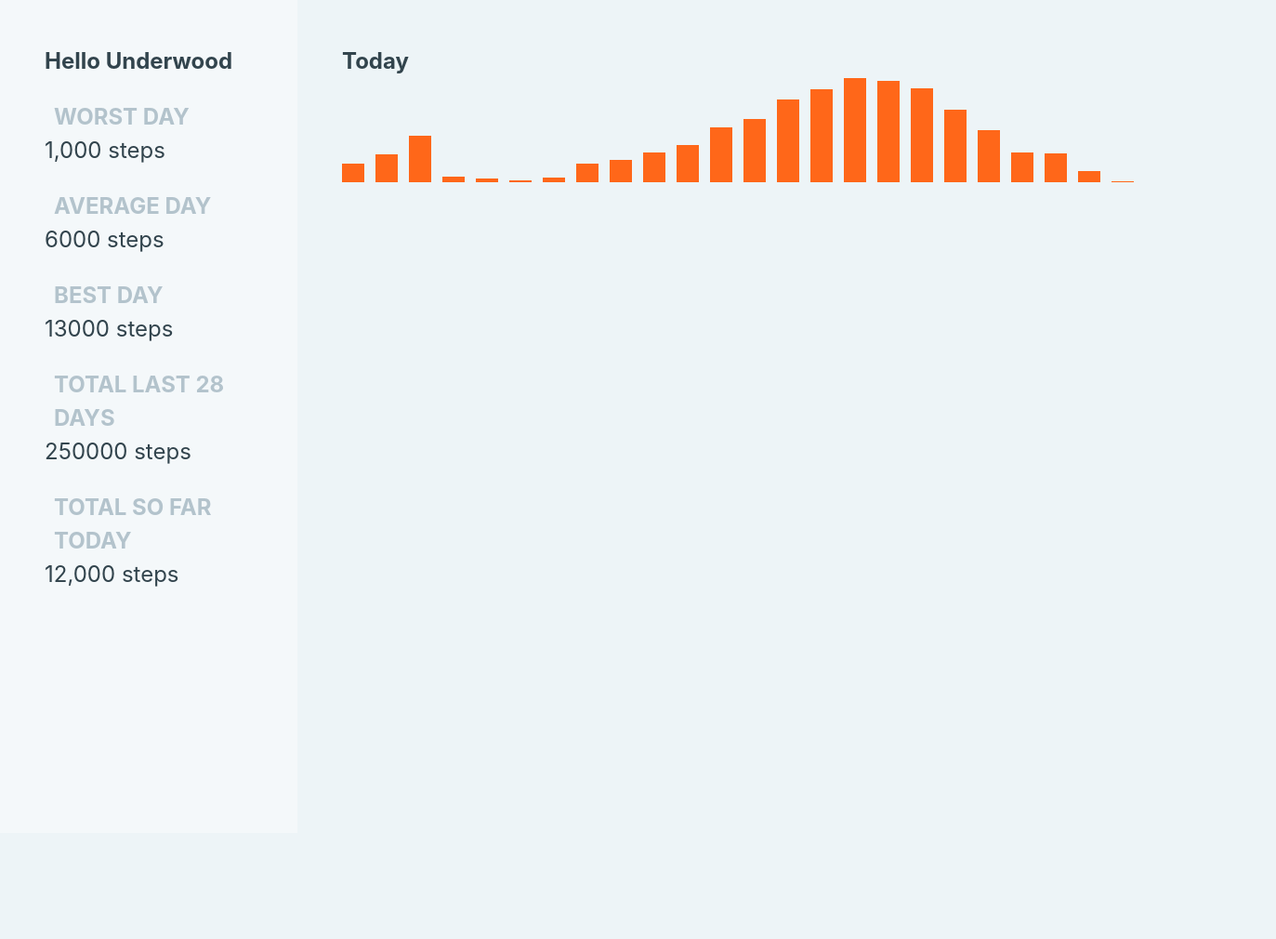
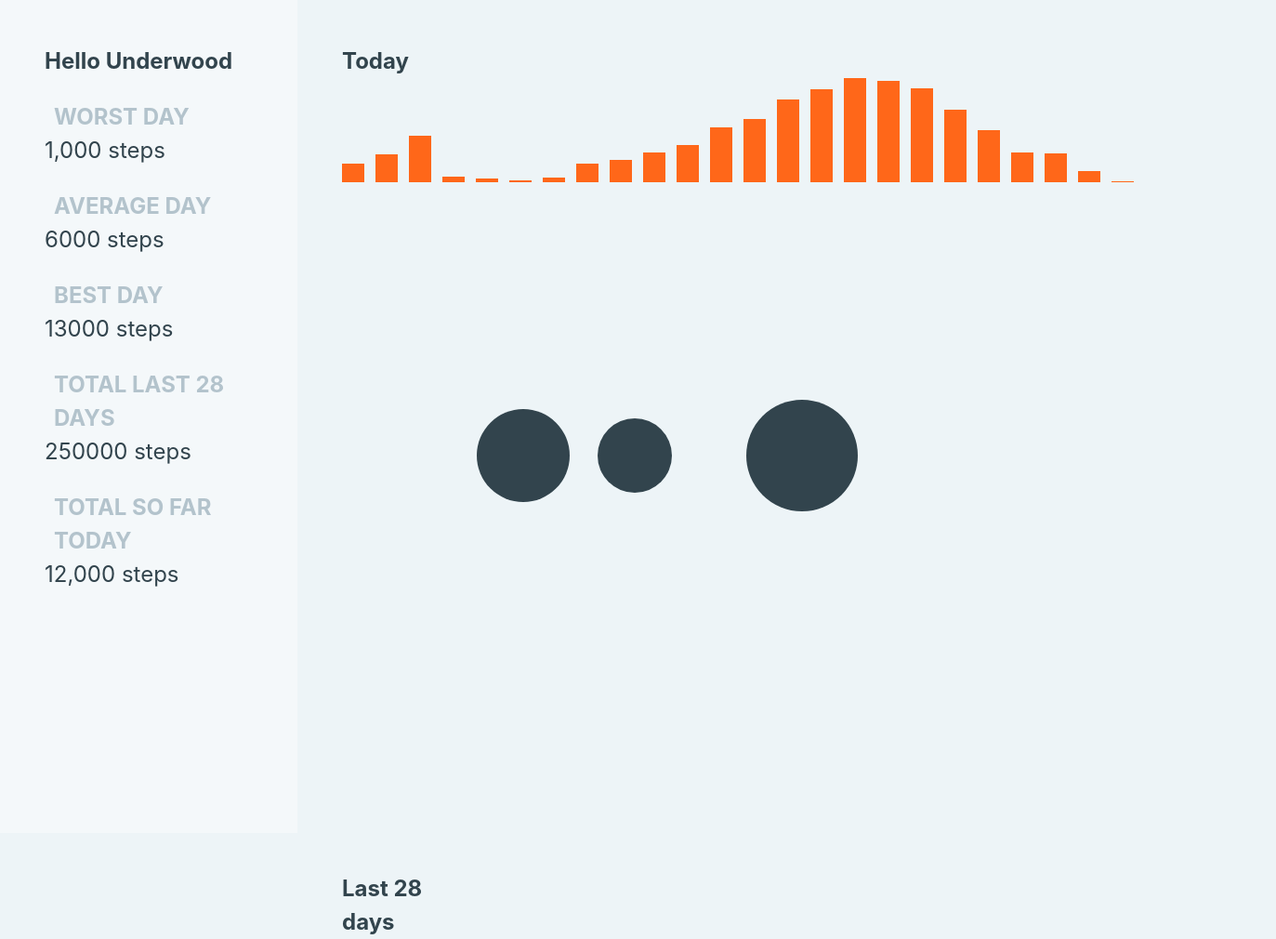
Before and after one commit to KingsLandingCS/Data-Visualization-D3.js, a plain HTML site: page course-flix/index.html in a window 1280 px wide. Shown: the whole page at 93% size, 1373 px wide, since content can reach past the window. Before the commit the page ends 896 px from the top, so only its background shows below. Drawn offline with nearby package versions, Linux system fonts and the light colour scheme; a web font is replaced by a local one.

Commit message:
learning

```diff
--- a/course-flix/index.html
+++ b/course-flix/index.html
@@ -10,6 +10,7 @@
     <link rel="preconnect" href="https://rsms.me/">
     <link rel="stylesheet" href="https://rsms.me/inter/inter.css">
     <script src="today.js" defer></script>
+    <script src="main.js defer"></script>
 </head>
 
 <body>
@@ -40,7 +41,7 @@
         </div>
 
 
-        <!--
+
         <div class="d-flex align-items-end">
             <h1>Last 28 days</h1>
             <svg width="900" height="600">
@@ -48,7 +49,7 @@
                 <circle cx="180" cy="80" r="40"></circle>
                 <circle cx="360" cy="80" r="60"></circle>
             </svg>
-        </div> -->
+        </div>
     </main>
 
     <link rel="stylesheet" href="https://cdnjs.cloudflare.com/ajax/libs/bootstrap/5.3.3/css/bootstrap-grid.min.css"
--- a/course-flix/style.css
+++ b/course-flix/style.css
@@ -65,7 +65,7 @@ p {
 }
 
 .first-svg-container svg {
-    height: 100vh;
+    height: 40vh;
 }
 
 svg rect {
```
